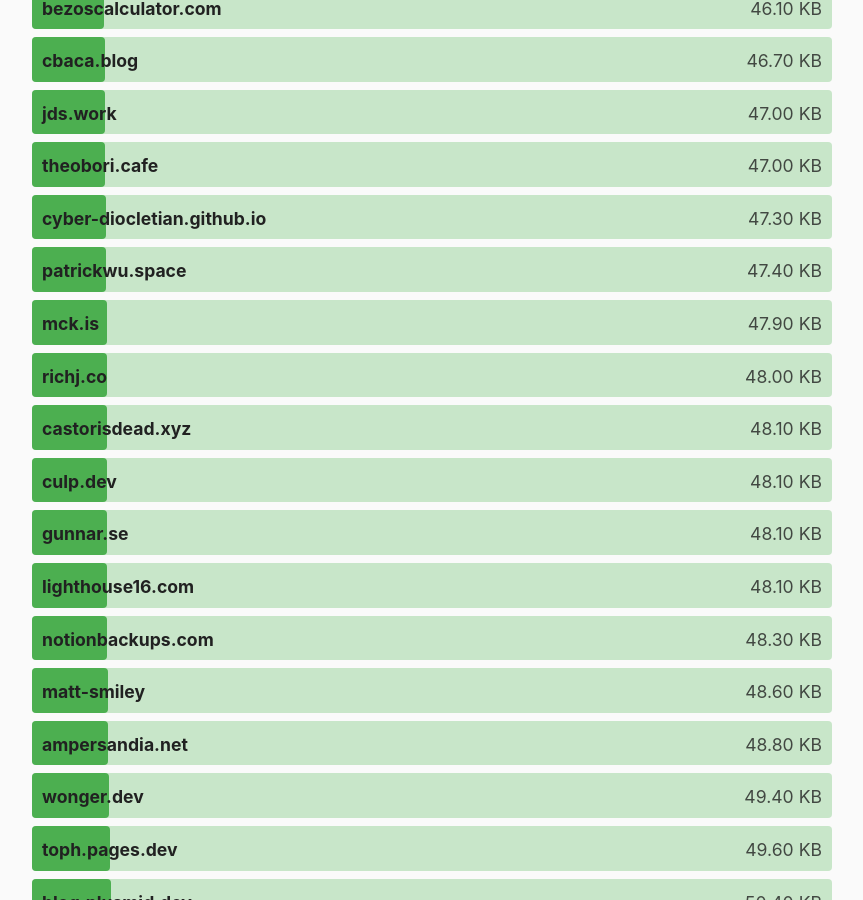
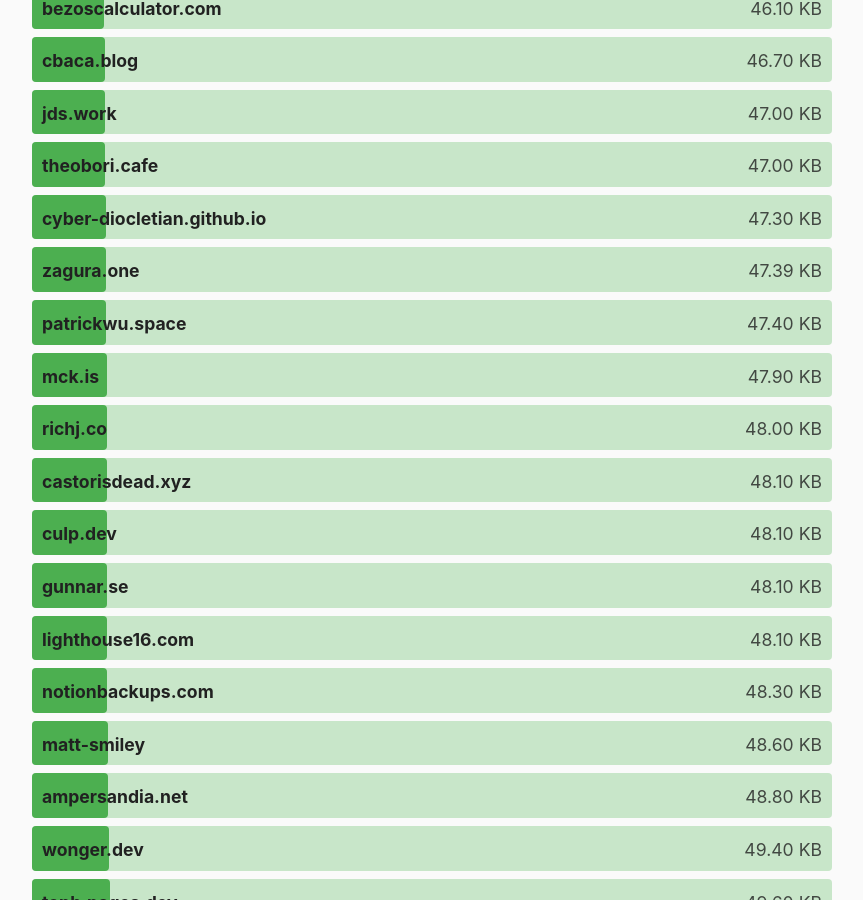
Before and after one commit to kevquirk/512kb.club, a Jekyll site: the page built from index.md, in a window 1280 px wide and 900 px high, scrolled down 15786 px. Shown: the whole window, without its empty margins (208-1071 px from the left). Built offline with Jekyll 4.4.1, drawn with Linux system fonts in a browser that asks for light colours.

Commit message:
Update sites.yml

```diff
--- a/_data/sites.yml
+++ b/_data/sites.yml
@@ -3,6 +3,11 @@
   size: 4.3
   last_checked: 2022-03-20
 
+- domain: zagura.one
+  url: https://zagura.one
+  size: 47.39
+  last_checked: 2024-02-7
+
 - domain: 0xedward.io
   url: https://0xedward.io/
   size: 6.2
```
